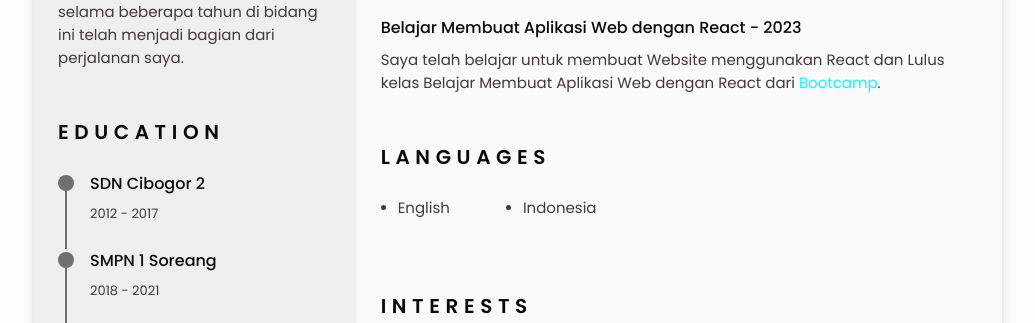
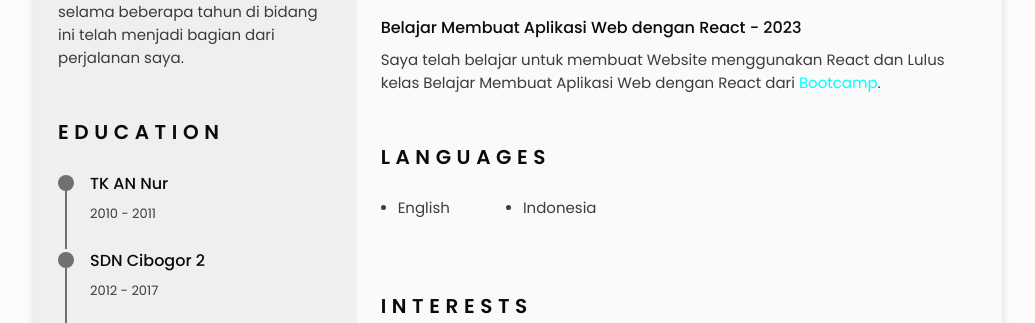
Before and after one commit to HalfaChink/CV, a plain HTML site: page index.html in a window 1280 px wide. Shown: the part 797-1120 px from the top of the page, without its empty margins (122-1157 px from the left). Drawn offline with nearby package versions, Linux system fonts and the light colour scheme.

Commit message:
tambahan tk

```diff
--- a/index.html
+++ b/index.html
@@ -118,6 +118,16 @@
                     <section class="education section" id="education">
                         <h2 class="section-title">Education</h2>
                         <div class="education_container bd-grid">
+                            <div class="education_content">
+                                <div class="education_time">
+                                    <span class="education_rounder"></span>
+                                    <span class="education_line"></span>
+                                </div>
+                                <div class="education_data bd-grid">
+                                    <h3 class="education_title">TK AN Nur</h3>
+                                    <span class="education_year">2010 - 2011</span>
+                                </div>
+                            </div>
                             <div class="education_content">
                                 <div class="education_time">
                                     <span class="education_rounder"></span>
```
